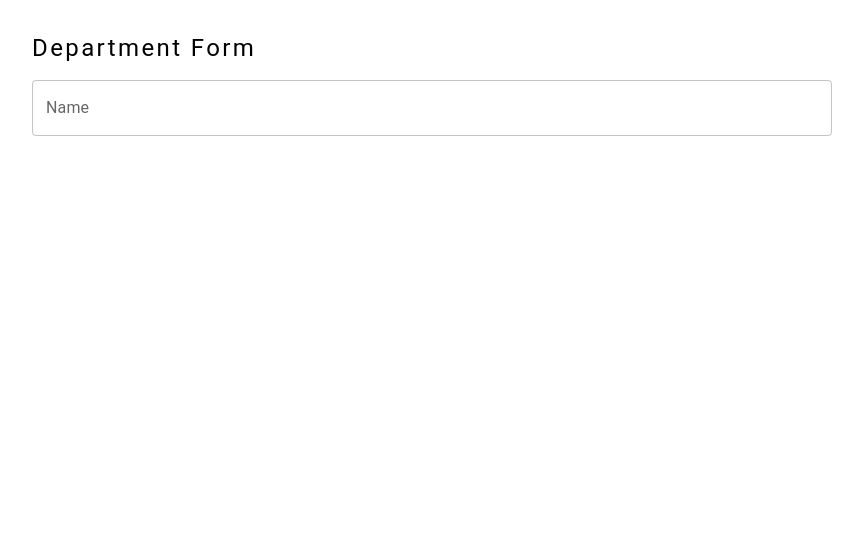
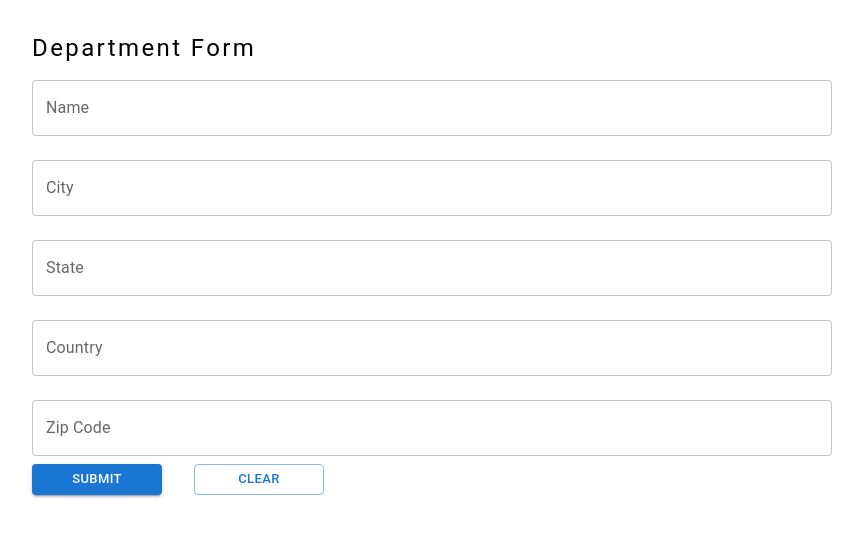
Before and after one commit to upendrach95/ui-client, a React (Create React App) app: page /department-form in a window 1280 px wide. Shown: the top 536 px of the page, without its empty margins (0-864 px from the left). Built offline with nearby package versions, Linux system fonts and the light colour scheme.

Commit message:
Added few more fields and validations in the DepartmentForm

```diff
--- a/src/DepartmentForm.tsx
+++ b/src/DepartmentForm.tsx
@@ -23,9 +23,28 @@ const DepartmentForm: FC = () => {
     const[formData, setFormData] = useState<FormData>(initialValues)
     const formErrors: Partial<FormData> = {}
     const [errors, setErrors] = useState<Partial<FormData>>({})
-
+    const nameRegex =  /^[a-zA-Z0-9]+([a-zA-Z0-9](_|-| )[a-zA-Z0-9])*[a-zA-Z0-9]+$/
    const handleOnSubmit = (event : FormEvent<HTMLFormElement>) => {
-
+        event.preventDefault()
+       if(!formData.name.trim()){
+           formErrors.name= 'Name is required'
+       }else if(formData.name.length < 2){
+           formErrors.name = 'Name cannot be less than 2 characters'
+       }else if(!nameRegex.test(formData.name.trim())){
+           formErrors.name = "Name should be provided in correct format and cannot contain '&,$,?'"
+       } else if(formData.city.length < 2){
+           formErrors.city = 'City cannot be less than 2 characters'
+       }else if(formData.state.length < 2){
+           formErrors.state = 'State cannot be less than 2 characters'
+       }else if(formData.country.length < 2){
+           formErrors.country = 'Country cannot be less than 2 characters'
+       }else if(formData.zipCode.length < 2){
+           formErrors.zipCode = 'Zipcode cannot be less than 5 characters'
+       }
+       if(Object.keys(formErrors).length<2){
+           setErrors(formErrors)
+           return
+       }
 }
 
 const handleOnChange = (event: ChangeEvent<HTMLInputElement>) => {
@@ -36,6 +55,11 @@ const handleOnChange = (event: ChangeEvent<HTMLInputElement>) => {
     }))
 }
 
+const clearForm = () =>{
+        setFormData(initialValues)
+        setErrors({})
+}
+
 
     return(
         <div style={{margin: '2em'}}>
@@ -44,6 +68,31 @@ const handleOnChange = (event: ChangeEvent<HTMLInputElement>) => {
               <TextField label='Name' name='name' value={formData.name}
               onChange={handleOnChange} error={!!errors.name} helperText={errors.name}
               fullWidth margin='normal' inputProps={{maxLenght: 50}}/>
+
+              <TextField label='City' name='city' value={formData.city}
+              onChange={handleOnChange} error={!!errors.city} helperText={errors.city}
+              fullWidth margin='normal' inputProps={{maxLenght: 50}}/>
+
+              <TextField label='State' name='state' value={formData.state}
+              onChange={handleOnChange} error={!!errors.state} helperText={errors.state}
+              fullWidth margin='normal' inputProps={{maxLenght: 50}}/>
+
+              <TextField label='Country' name='country' value={formData.country}
+              onChange={handleOnChange} error={!!errors.country} helperText={errors.country}
+              fullWidth margin='normal' inputProps={{maxLenght: 50}}/>
+
+              <TextField label='Zip Code' name='zipCode' value={formData.zipCode}
+              onChange={handleOnChange} error={!!errors.zipCode} helperText={errors.zipCode}
+              fullWidth margin='normal' inputProps={{maxLenght: 50}}/>
+
+              <Grid container direction='row' spacing={4}>
+                  <Grid item>
+                      <Button size='small' variant='contained' type='submit' style={{minWidth:'10em'}}>SUBMIT</Button>
+                  </Grid>
+                  <Grid item>
+                      <Button size='small' onClick = {clearForm} variant='outlined' style={{minWidth:'10em'}}>CLEAR</Button>
+                  </Grid>
+              </Grid>
           </form>
         </div>
     )
```
